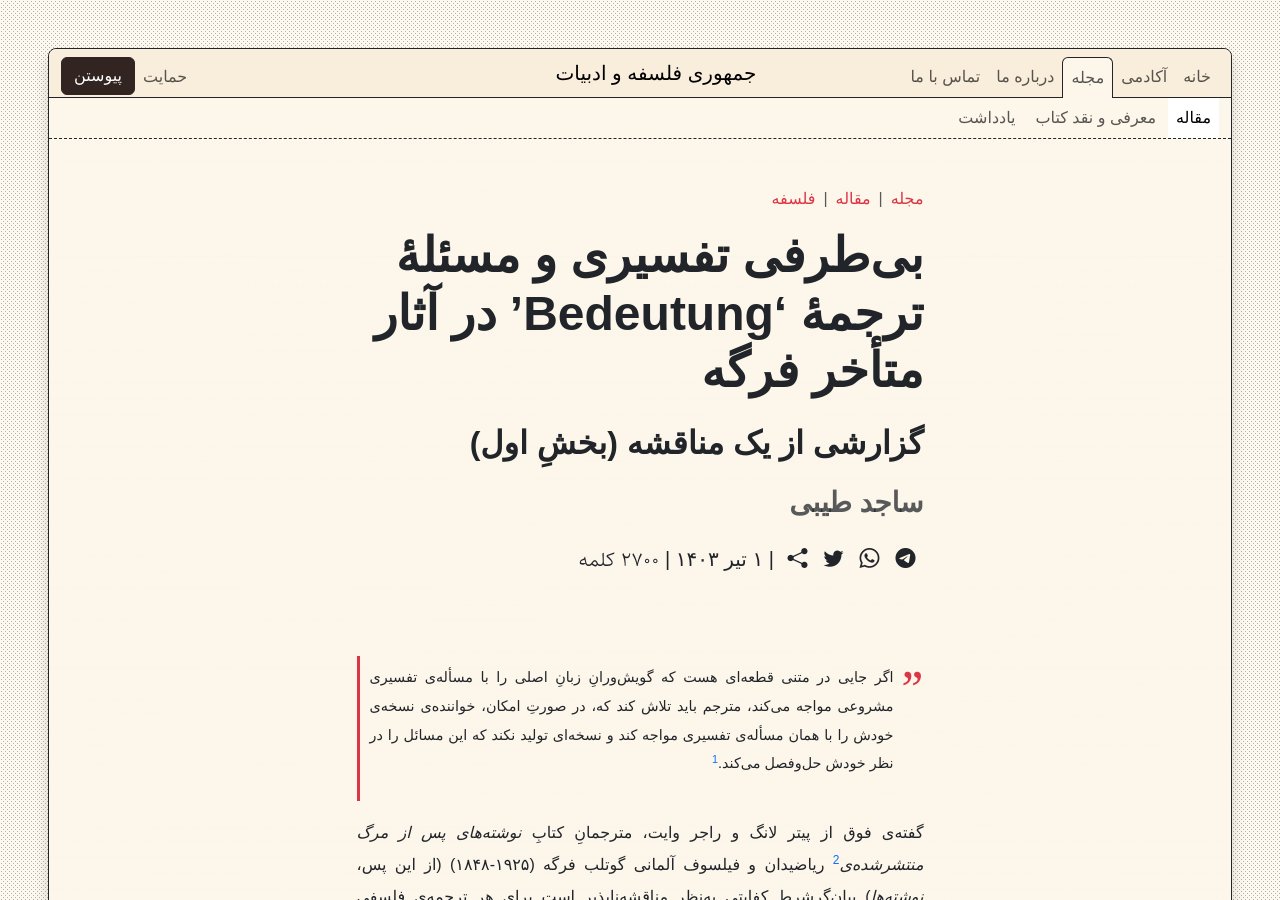
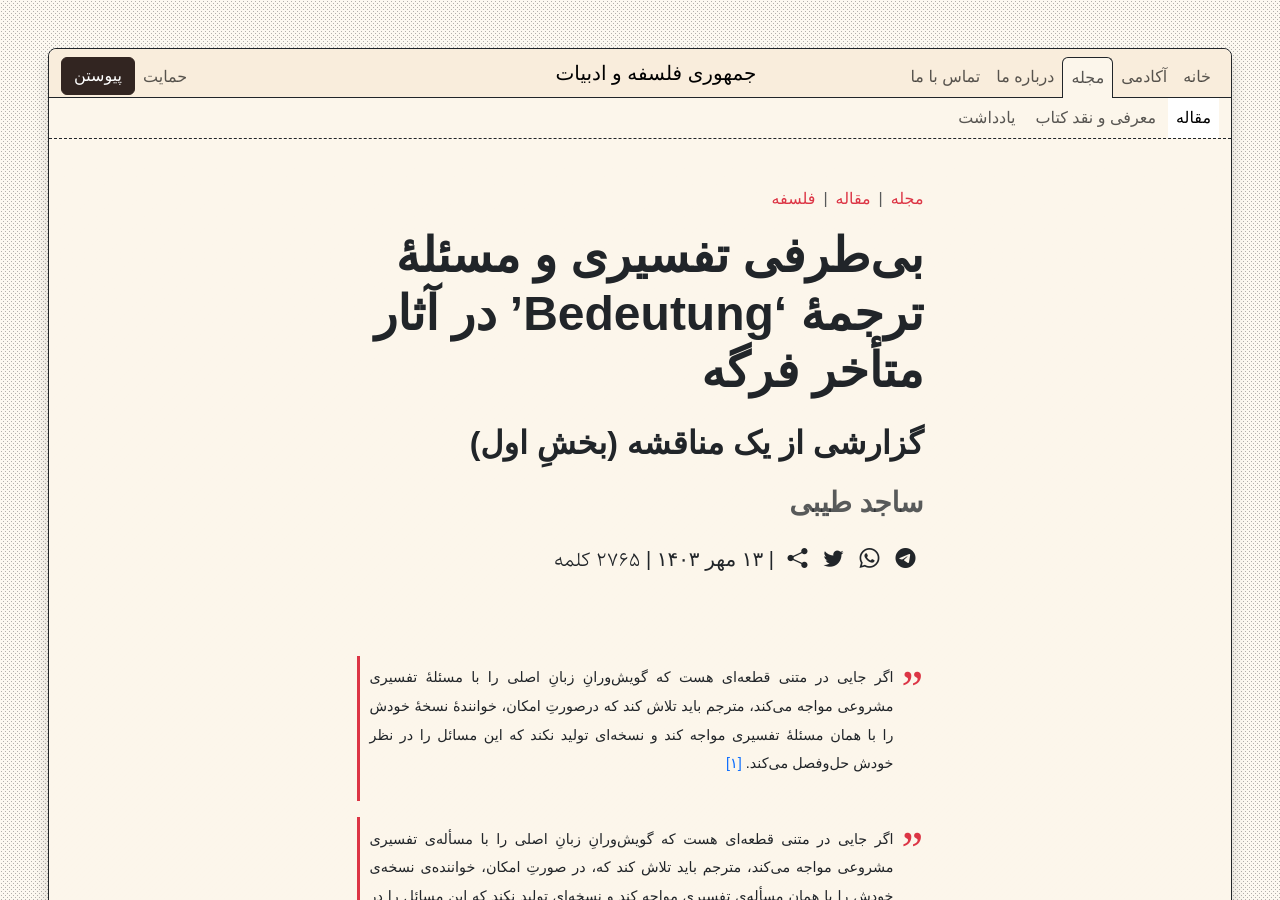
Before and after one commit to phicudemy/phicudemy.github.io, a Jekyll site: the page built from _posts/2024-06-22-fregebedeutung1.md, in a window 1280 px wide and 900 px high. Built offline with Jekyll 4.4.1, drawn with Linux system fonts in a browser that asks for light colours; some web fonts are replaced; comment, search, counter and statistics services are not loaded; some of the changed text lies outside the part shown.

Commit message:
TinaCMS content update

```diff
--- a/_posts/2024-06-22-fregebedeutung1.md
+++ b/_posts/2024-06-22-fregebedeutung1.md
@@ -14,7 +14,7 @@ tags:
   - path: _tags/frege.md
 ---
 
-
+> اگر جایی در متنی قطعه‌ای هست که گویش‌ورانِ زبانِ اصلی را با مسئلۀ تفسیری مشروعی مواجه می‌کند، مترجم باید تلاش کند که درصورتِ امکان، خوانندۀ نسخۀ خودش را با همان مسئلۀ تفسیری مواجه کند و نسخه‌ای تولید نکند که این مسائل را در نظر خودش حل‌وفصل می‌کند. [\[۱\]](#fn-1){:.fnref #fnref-1}
 
 > اگر جایی در متنی قطعه‌ای هست که گویش‌ورانِ زبانِ اصلی را با مسأله‌ی تفسیری مشروعی مواجه می‌کند، مترجم باید تلاش کند که، در صورتِ امکان، خواننده‌ی نسخه‌ی خودش را با همان مسأله‌ی تفسیری مواجه کند و نسخه‌ای تولید نکند که این مسائل را در نظر خودش حل‌وفصل می‌کند.[^1]
 
```
Also changed, not shown: other parts of _posts/2024-06-22-fregebedeutung1.md (+5 -3 lines).
